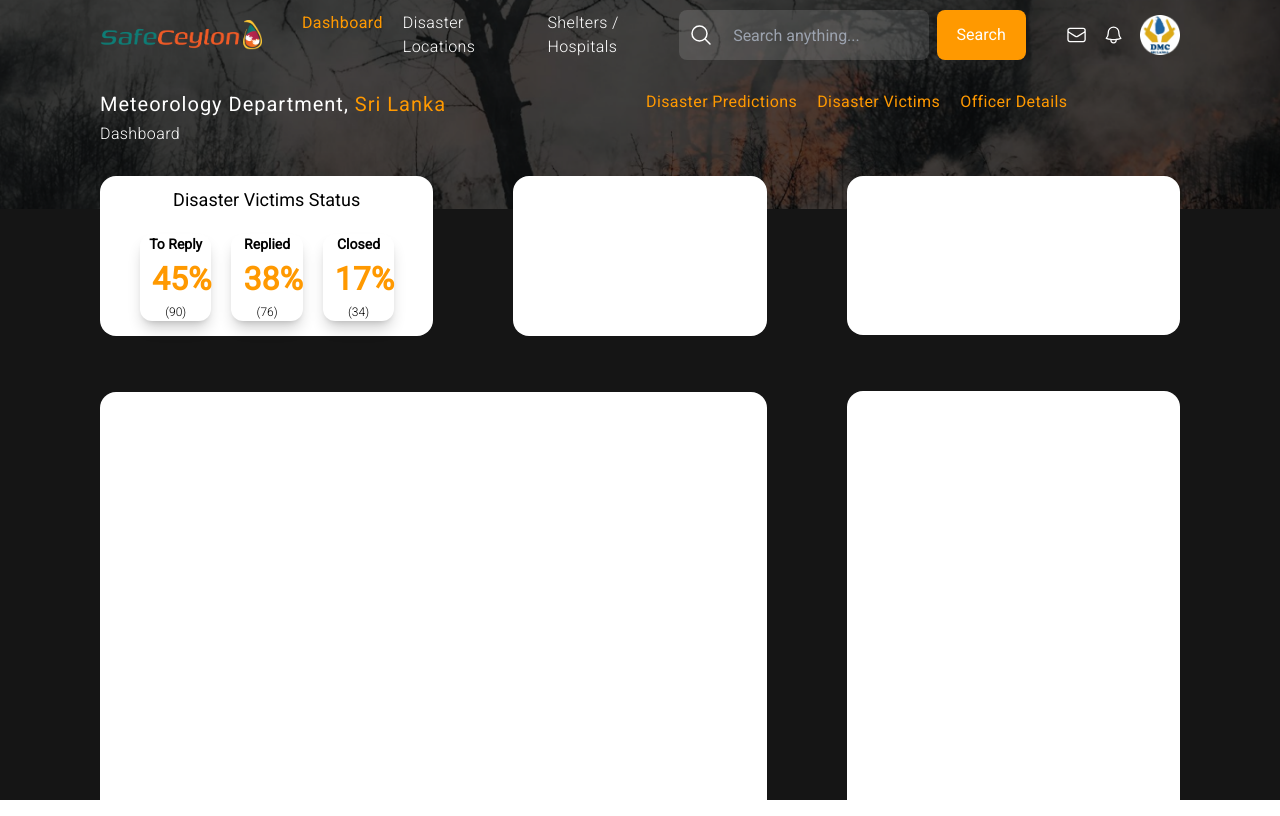
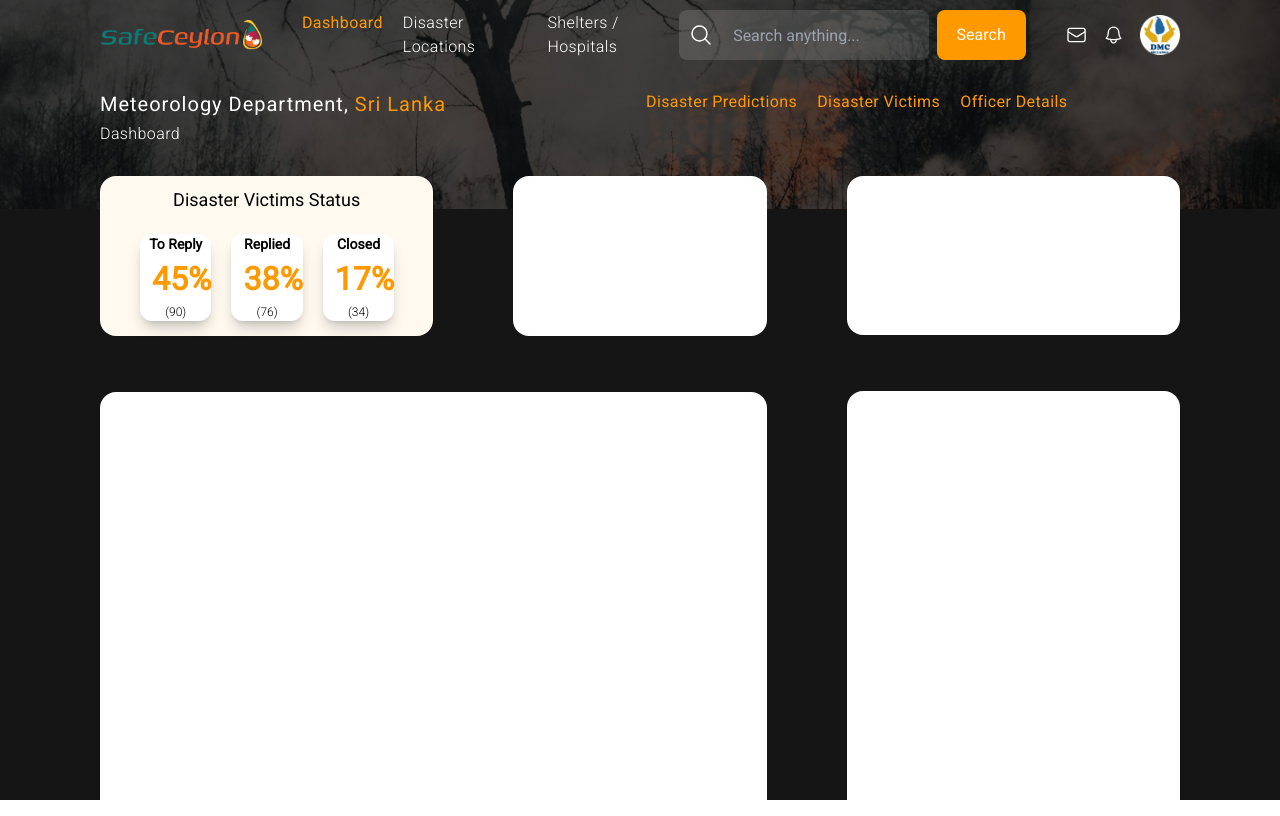
Before and after one commit to SafeCeylon/safeceylon-web, a Next.js app: page /disaster/admin in a window 1280 px wide. Built offline with nearby package versions, Linux system fonts and the light colour scheme.

Commit message:
ui changes

```diff
--- a/app/disaster/admin/page.tsx
+++ b/app/disaster/admin/page.tsx
@@ -1,5 +1,5 @@
-import DisasterNavbar from "@/components/DisasterNavbar";
-import RequestCard from "@/components/RequestCard";
+import DisasterNavbar from '@/components/DisasterNavbar';
+import RequestCard from '@/components/RequestCard';
 
 export default function Admin() {
   return (
@@ -8,12 +8,12 @@ export default function Admin() {
       <div className="px-[50px] md:px-[100px] flex h-4/5 w-full gap-20 mt-5">
         <div className="flex flex-col w-2/3 gap-14 h-full">
           <div className="flex w-full gap-20 h-1/4">
-            <div className="text-black flex flex-col bg-white w-1/2 items-center h-full rounded-2xl bg-[#FFF9F0]">
+            <div className="text-black flex flex-col w-1/2 items-center h-full rounded-2xl bg-[#FFF9F0]">
               <h4 className="text-lg mt-[10px]">Disaster Victims Status</h4>
               <div className="flex w-full gap-5 px-10 h-full my-5 ">
-                <RequestCard name="To Reply" percentage= {45} count={90} />
-                <RequestCard name="Replied" percentage={38} count={76}/>
-                <RequestCard name="Closed" percentage={17} count={34}/>
+                <RequestCard name="To Reply" percentage={45} count={90} />
+                <RequestCard name="Replied" percentage={38} count={76} />
+                <RequestCard name="Closed" percentage={17} count={34} />
               </div>
             </div>
             <div className="text-black flex flex-col bg-white w-1/2 items-center h-full rounded-2xl"></div>
--- a/components/RequestCard.tsx
+++ b/components/RequestCard.tsx
@@ -6,11 +6,17 @@ interface RequestCardProps {
   count: number;
 }
 
-const RequestCard: React.FC<RequestCardProps> = ({ name, percentage, count }) => {
+const RequestCard: React.FC<RequestCardProps> = ({
+  name,
+  percentage,
+  count,
+}) => {
   return (
-    <div className="flex flex-col items-center justify-center w-1/3 bg-white shadow shadow-lg shadow-[#00000030] bg-[#FFF9F0] rounded-xl">
+    <div className="flex flex-col items-center justify-center w-1/3 bg-white shadow-lg shadow-[#00000030]  rounded-xl">
       <h3 className="font-semibold text-[14px]">{name}</h3>
-      <h2 className="font-bold text-[32px] text-[#ff9900] ml-3">{percentage}%</h2>
+      <h2 className="font-bold text-[32px] text-[#ff9900] ml-3">
+        {percentage}%
+      </h2>
       <h4 className="font-light text-[12px]">({count})</h4>
     </div>
   );
```
